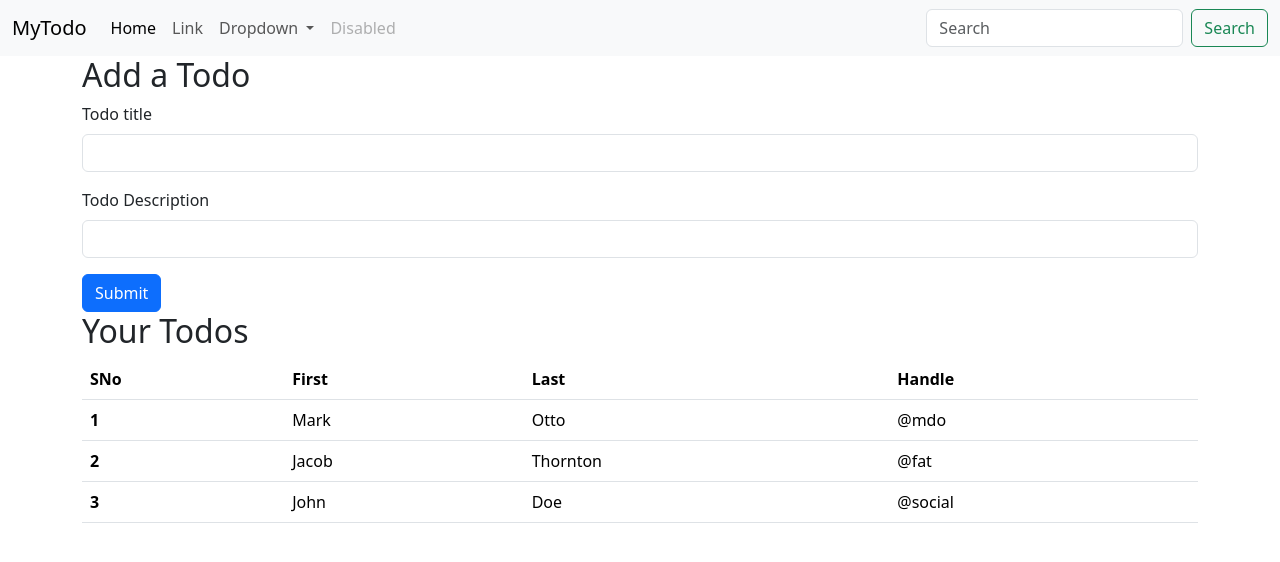
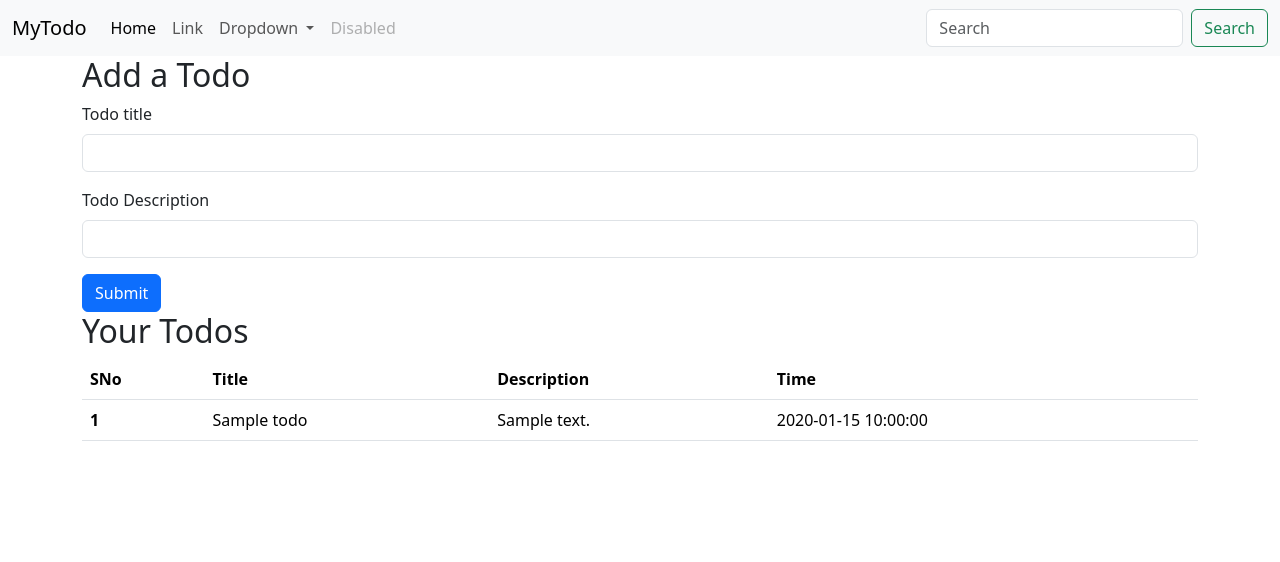
Before and after one commit to Tannu531/flask_project, a Flask app: template templates/index.html in a window 1280 px wide. Shown: the top 562 px of the page. Run offline with Flask 3, Linux system fonts and the light colour scheme; the template is opened without the code that fills it: most values are stand-ins (such as "Sample title", 1, 10 or a date in 2020).

Commit message:
Flask Todo app progress

```diff
--- a/app.py
+++ b/app.py
@@ -6,8 +6,6 @@ app=Flask(__name__)
 app.config['SQLALCHEMY_DATABASE_URI'] = "sqlite:///todo.db"
 db=SQLAlchemy(app)
 
-with app.app_context():
-    db.create_all()
 
 class Todo(db.Model):
     sno = db.Column(db.Integer , primary_key=True)
@@ -18,19 +16,25 @@ class Todo(db.Model):
     def __repr__(self) -> str:
         return f"{self.sno} - {self.title}"
 
+with app.app_context():
+    db.create_all()
+
 
 
 @app.route('/')
 def hello_world():
     todo = Todo(title="First Todo" , desc="Start investing in stock market")
-    db.session.add(todo)
-    db.session.commit()
-    return render_template('index.html')
+    # db.session.add(todo)
+    # db.session.commit()
+    allTodo = Todo.query.all()
+    print(allTodo)
+    return render_template('index.html', allTodo=allTodo)
     # return 'Hello,Tannu!'
 
-@app.route('/myintro')
-def intro():
-    return 'Hello everyone,nice to meet you'
+@app.route('/show')
+def products():
+    allTodo = Todo.query.all()
+    return 'This is product page'
 
 if __name__ == "__main__":
     app.run(debug=True)
--- a/templates/index.html
+++ b/templates/index.html
@@ -71,30 +71,21 @@
       <thead>
         <tr>
           <th scope="col">SNo</th>
-      <th scope="col">First</th>
-      <th scope="col">Last</th>
-      <th scope="col">Handle</th>
+          <th scope="col">Title</th>
+          <th scope="col">Description</th>
+          <th scope="col">Time</th>
         </tr>
       </thead>
       <tbody>
+        {% for todo in allTodos %}
         <tr>
           <th scope="row">1</th>
-      <td>Mark</td>
-      <td>Otto</td>
-      <td>@mdo</td>
+          <td>{{todo.title}}</td>
+          <td>{{todo.desc}}</td>
+          <td>{{todo.date_created}}</td>
         </tr>
-    <tr>
-      <th scope="row">2</th>
-      <td>Jacob</td>
-      <td>Thornton</td>
-      <td>@fat</td>
-    </tr>
-    <tr>
-      <th scope="row">3</th>
-      <td>John</td>
-      <td>Doe</td>
-      <td>@social</td>
-    </tr>
+        {% endfor %}
+
       </tbody>
     </table>
   </div>
```
Also changed, not shown: instance/todo.db. Lines whose indentation alone changed are shown as unchanged.
